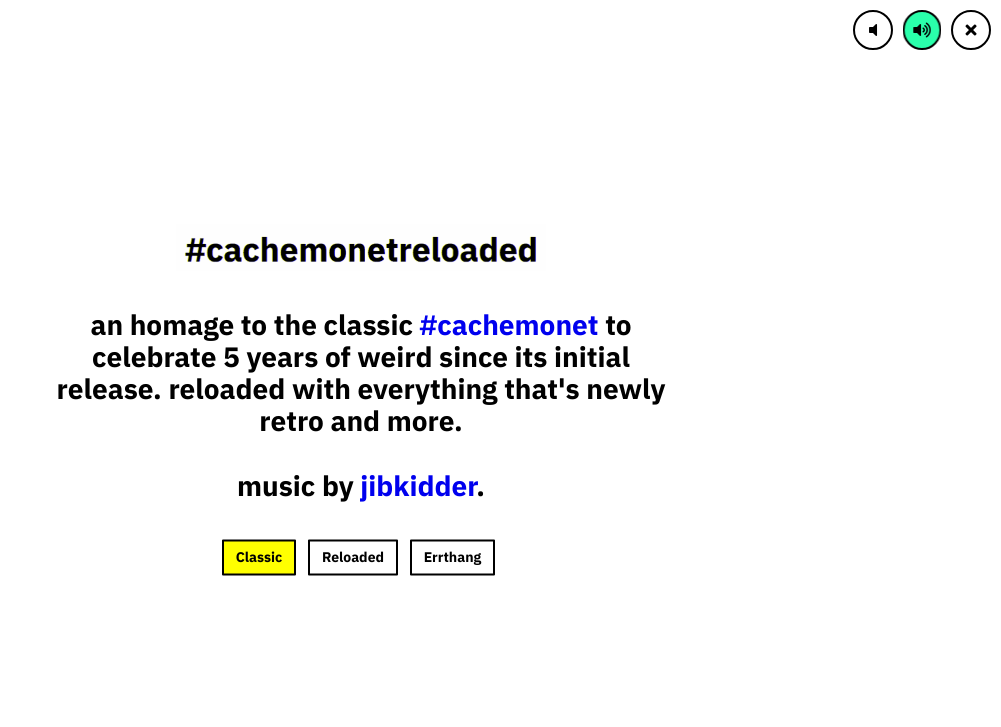
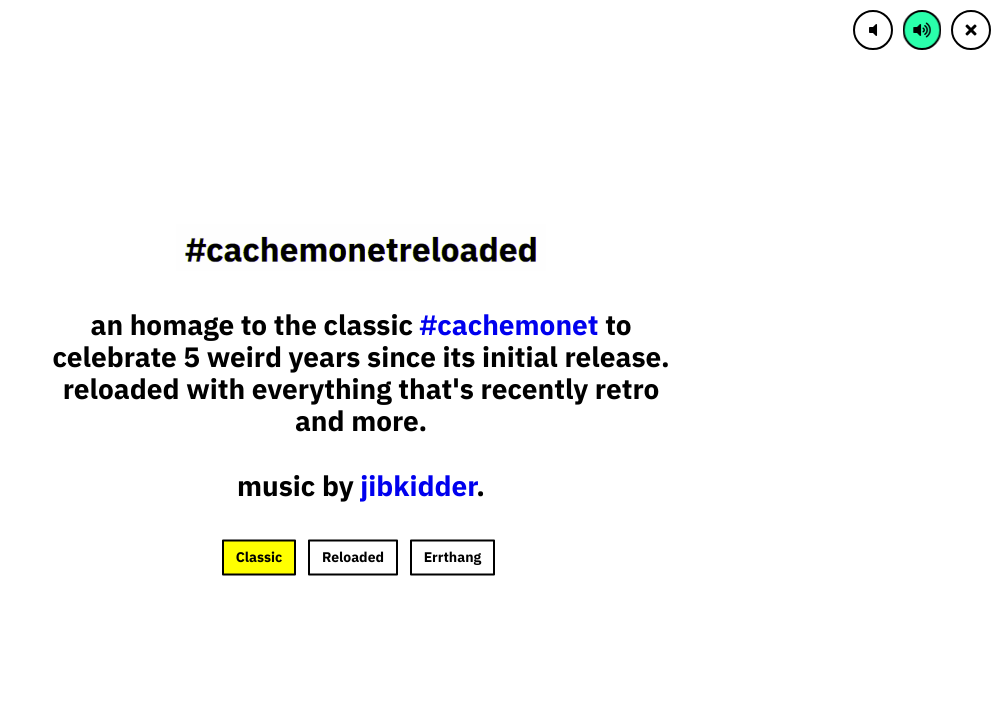
Before and after one commit to Yihwan/cache-monet-reloaded, a plain HTML site: page index.html in a window 1280 px wide. Both pictures are taken after a click on the button 1250 px from the left and 30 px from the top of the page. Shown: the top 727 px of the page, without its empty margins (279-1280 px from the left). Drawn offline with Linux system fonts and the light colour scheme.

Commit message:
minor infoBox wording changes

```diff
--- a/index.html
+++ b/index.html
@@ -27,7 +27,7 @@
     <div id="info-text">
       <p><img id="logo" src="assets/cache-monet-reloaded.gif"/></p>
       <br>
-      <p>an homage to the classic <a href="http://cachemonet.com/" target="_blank">#cachemonet</a> to celebrate 5 years of weird since its initial release. reloaded with everything that's newly retro and more.</p>
+      <p>an homage to the classic <a href="http://cachemonet.com/" target="_blank">#cachemonet</a> to celebrate 5 weird years since its initial release. reloaded with everything that's recently retro and more.</p>
       <br>
       <p>music by <a href="https://jibkidder.bandcamp.com/track/windowdipper" target="_blank">jibkidder</a>.</p>
 
```
